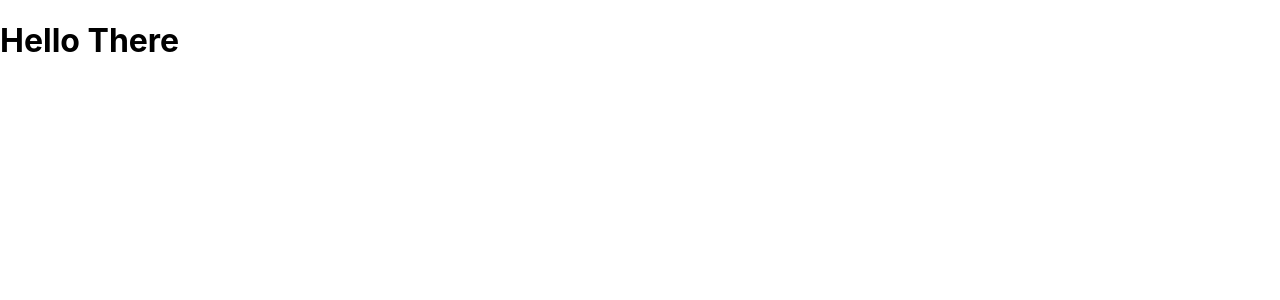
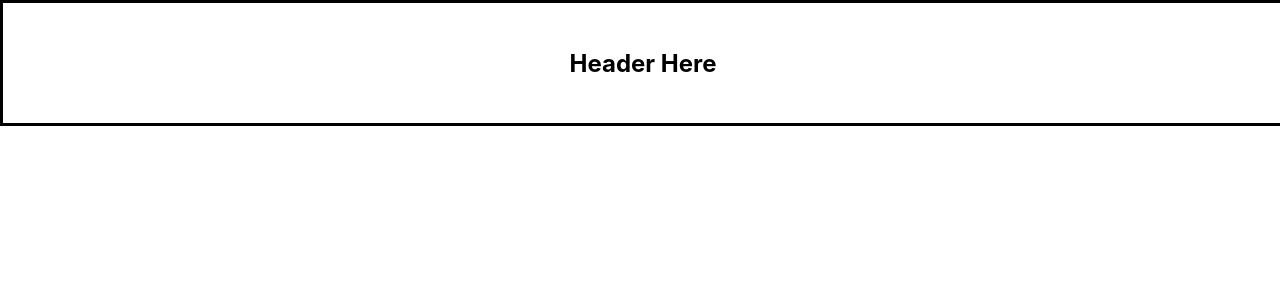
Before and after one commit to JPierce28/take-home-challenge, a React (Create React App) app: page / in a window 1280 px wide. Shown: the top 300 px of the page. Built offline with nearby package versions, Linux system fonts and the light colour scheme.

Commit message:
Add header to home page

```diff
--- a/src/components/Header/Header.css
+++ b/src/components/Header/Header.css
@@ -0,0 +1,10 @@
+.global-header {
+  height: 15%;
+  width: 100%;
+  border: solid 3px black;
+  margin: 0;
+  display: flex;
+  flex-direction: column;
+  align-items: center;
+  justify-content: center;
+}
--- a/src/components/Header/Header.js
+++ b/src/components/Header/Header.js
@@ -0,0 +1,12 @@
+import React from 'react'
+import './Header.css'
+
+const Header = () => {
+  return (
+    <div className='global-header'>
+      <h1>Header Here</h1>
+    </div>
+  )
+}
+
+export default Header
--- a/src/components/Home/Home.css
+++ b/src/components/Home/Home.css
@@ -0,0 +1,4 @@
+.home-page {
+  height: 100vh;
+  width: 100vw;
+}
--- a/src/components/Home/Home.js
+++ b/src/components/Home/Home.js
@@ -1,11 +1,12 @@
 import React from 'react'
 import './Home.css'
+import Header from '../Header/Header'
 
 const Home = () => {
   return (
-    <div>
-      <h1>Hello There</h1>
-    </div>
+    <section className='home-page'>
+      <Header/>
+    </section>
   )
 }
 
```
